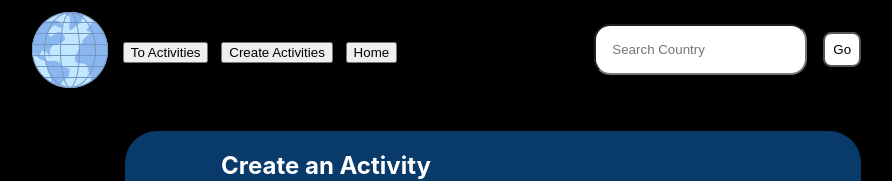
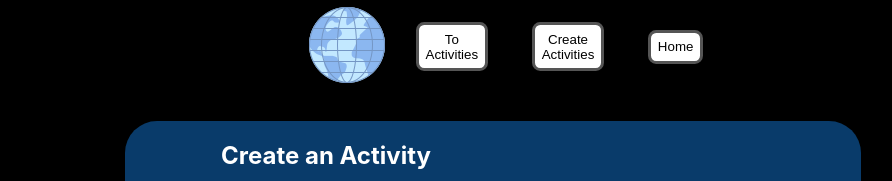
Before and after one commit to Nicovied0/PI_Countries, a React (Create React App) app in the folder client/: page /activities in a window 1280 px wide. Shown: the top 181 px of the page, without its empty margins (147-1039 px from the left). Built offline with nearby package versions, Linux system fonts and the light colour scheme; no server answers.

Commit message:
styles from navbar

```diff
--- a/client/src/Components/Cards/Cards.jsx
+++ b/client/src/Components/Cards/Cards.jsx
@@ -85,6 +85,7 @@ export default function Cards() {
   return (
     <div>
       <SearchBar pages={setCurrentPage}/>
+
       <div className={style.selectdiv}>
         <select
           className={style.select}
--- a/client/src/Components/Nav_bar/NavBar.jsx
+++ b/client/src/Components/Nav_bar/NavBar.jsx
@@ -2,7 +2,7 @@ import React from "react";
 import { Link } from "react-router-dom";
 import icon from "../../Assets/favicon.png";
 import style from "./NavBar.module.css";
-import SearchBar from "../SearchBar/SearchBar";
+// import SearchBar from "../SearchBar/SearchBar";
 
 const NavBar = () => {
   return (
@@ -12,18 +12,18 @@ const NavBar = () => {
           <img src={icon} alt="" />
         </Link>
         <Link className={style.Link} to={"/activitiesList"}>
-          <button>To Activities</button>
+          <button className={style.inputButton}>To Activities</button>
         </Link>
         <Link className={style.Link} to={"/activities"}>
-          <button>Create Activities</button>
+          <button className={style.inputButton}>Create Activities</button>
         </Link>
         <Link className={style.Link} to={"/home"}>
-          <button>Home</button>
+          <button className={style.inputButton}>Home</button>
         </Link>
       </div>
-      <div className={style.container2}>
+      {/* <div className={style.container2}>
         <SearchBar />
-      </div>
+      </div> */}
     </div>
   );
 };
--- a/client/src/Components/Nav_bar/NavBar.module.css
+++ b/client/src/Components/Nav_bar/NavBar.module.css
@@ -13,7 +13,21 @@
   /* background-color: red; */
 }
 .Link{
-
   margin: 0 0.4rem;
   margin-top: 0.3rem;
 }
+
+.inputButton {
+  margin: 1rem;
+  padding: 0.4rem;
+  border-radius: 0.51rem;
+  background-color: white;
+  color: black;
+  border: 3px solid #555555;
+}
+
+.inputButton:hover {
+  background-color: #555555;
+  color: white;
+  cursor: pointer;
+}
--- a/client/src/Components/SearchBar/SearchBar.module.css
+++ b/client/src/Components/SearchBar/SearchBar.module.css
@@ -9,6 +9,7 @@
 .inputSearch {
   padding: 1rem;
   border-radius: 1rem;
+  width: 20rem;
 }
 
 .inputButton {
@@ -17,7 +18,7 @@
   border-radius: 0.51rem;
   background-color: white;
   color: black;
-  border: 2px solid #555555;
+  border: 3px solid #555555;
 }
 
 .inputButton:hover {
```
